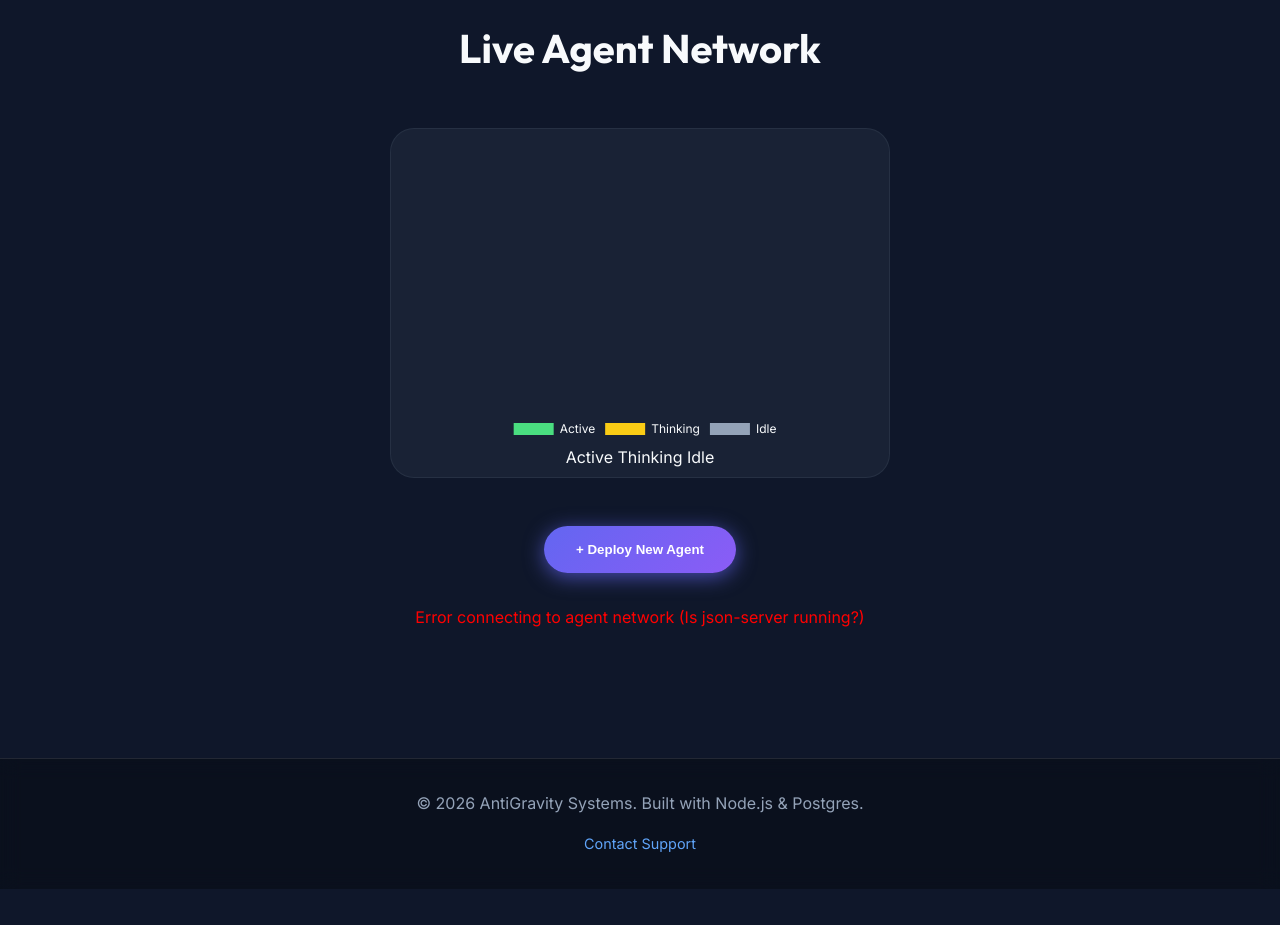
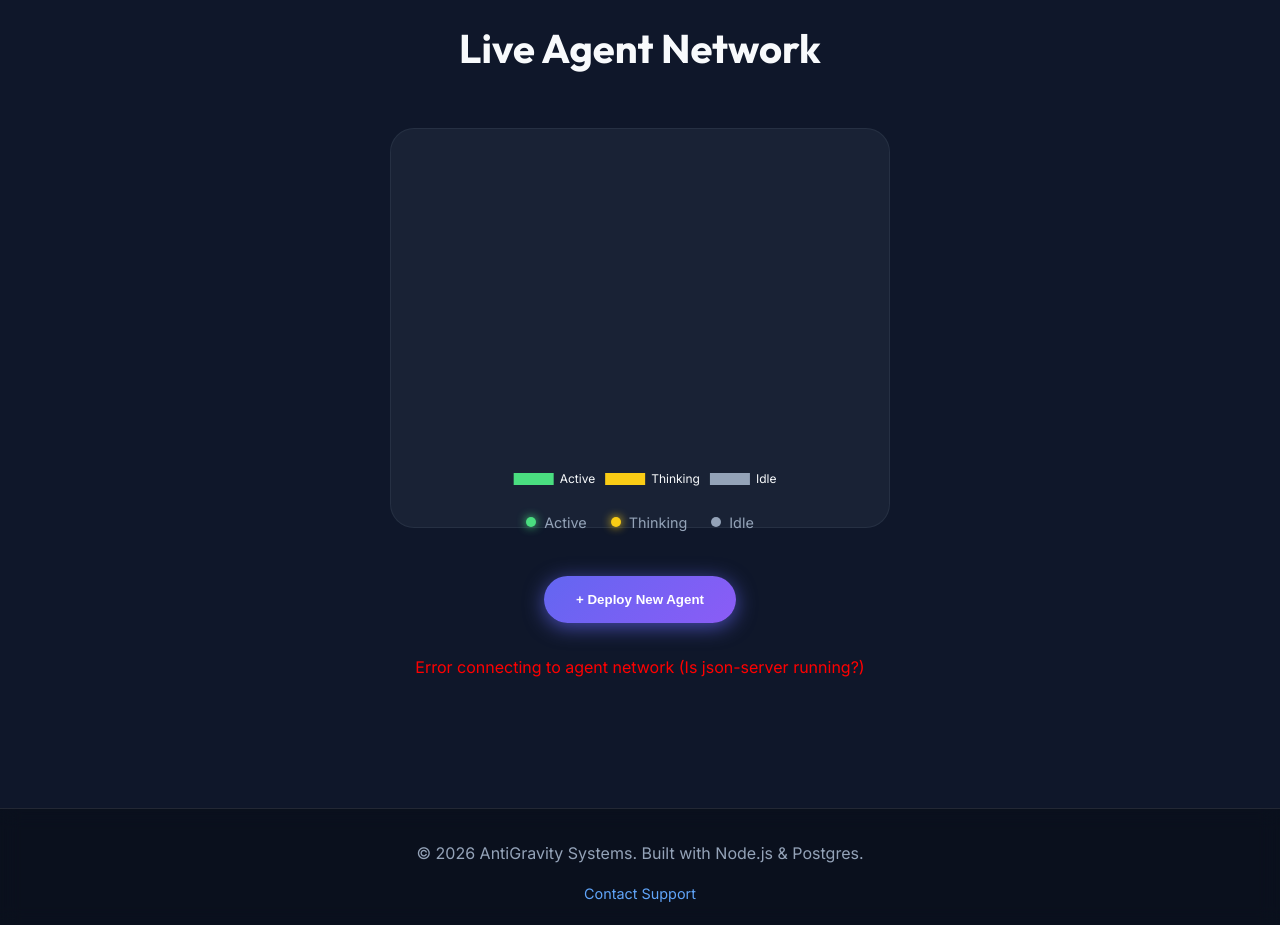
Before and after one commit to MikeAShieldsAtGmail/learnAntiGravity2, a website: page index.html in a window 1280 px wide. Shown: the part 1260-2185 px from the top of the page. Before the commit the page ends 2149 px from the top, so only its background shows below. Drawn offline with nearby package versions, Linux system fonts and the light colour scheme; no server answers.

Commit message:
feat: Add styling for a status legend and adjust agent card height and display properties.

```diff
--- a/style.css
+++ b/style.css
@@ -179,12 +179,48 @@
     border-radius: 24px;
     padding: 2rem;
     max-width: 500px;
-    /* Constrain size */
     margin: 0 auto 3rem auto;
-    /* Center and add margin bottom */
     position: relative;
-    height: 350px;
-    /* Fixed height for consistency */
+    height: 400px;
+    /* Increased for legend */
+    display: flex;
+    flex-direction: column;
+}
+
+.status-legend {
+    display: flex;
+    justify-content: center;
+    gap: 1.5rem;
+    margin-top: 1rem;
+    font-size: 0.9rem;
+    color: #94a3b8;
+}
+
+.legend-item {
+    display: flex;
+    align-items: center;
+    gap: 0.5rem;
+}
+
+.dot {
+    width: 10px;
+    height: 10px;
+    border-radius: 50%;
+    display: inline-block;
+}
+
+.dot.active {
+    background-color: #4ade80;
+    box-shadow: 0 0 10px #4ade80;
+}
+
+.dot.thinking {
+    background-color: #facc15;
+    box-shadow: 0 0 10px #facc15;
+}
+
+.dot.idle {
+    background-color: #94a3b8;
 }
 
 .agent-grid {
```
